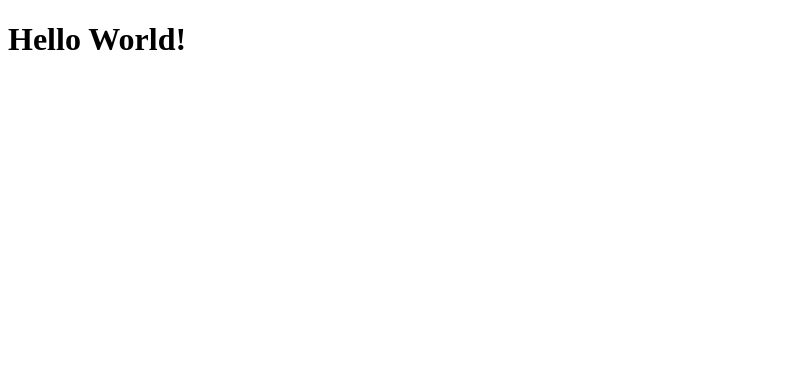
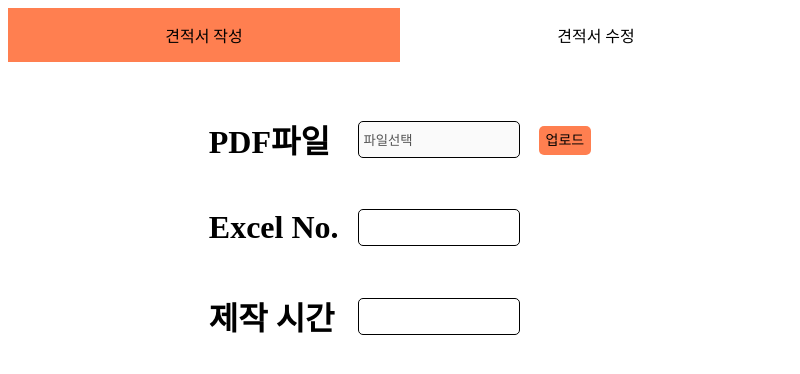
Before and after one commit to PIut0/HY3D_Automatic, an Electron app: page index.html in a window 800 px wide. Drawn offline with nearby package versions, Linux system fonts and the light colour scheme.

Commit message:
[feat] main page form main page input form and ui design

```diff
--- /dev/null
+++ b/css/index.css
@@ -0,0 +1,49 @@
+
+.nav_bar{
+    width: 100%;
+    display: flex;
+    justify-content: space-around;
+}
+.nav_bar div{
+    width: max-content;
+    width: 50%;
+    text-align: center;
+    padding: 15px;
+}
+.nav_bar div:first-child{
+    background-color: coral;
+}
+
+.main_content{
+    display: flex;
+    width: 100%;
+    margin-top: 30px;
+    justify-content: center;
+    align-items: center;
+    flex-direction: column;
+}
+
+/* .row_content{
+    display: flex;
+    flex-direction: row;
+    justify-content: center;
+    align-items: center;
+} */
+td input[type="file"]{
+    display: none;
+}
+td input[type="text"]{
+    margin: 15px;
+    padding: 5px;
+    width: 150px;
+    height: 25px;
+    border-radius: 5px;
+    box-shadow: none;
+    border: 1px solid black;
+}
+td label{
+    background-color: coral;
+    border-radius: 5px;
+    padding: 7px;
+    font-size: 14px;
+}
--- a/index.html
+++ b/index.html
@@ -7,16 +7,89 @@
       }
     </style>
     <meta charset="UTF-8">
-    <!-- https://developer.mozilla.org/en-US/docs/Web/HTTP/CSP -->
-    <meta http-equiv="Content-Security-Policy" content="default-src 'self'; script-src 'self'">
-    <meta http-equiv="X-Content-Security-Policy" content="default-src 'self'; script-src 'self'">
+    <link rel="stylesheet" href="./css/index.css">
+    <script src="https://ajax.googleapis.com/ajax/libs/jquery/3.4.1/jquery.min.js"></script>
     <title>Hello World!</title>
   </head>
 
   <body>
-    <h1>Hello World!</h1>
+    <nav class="nav_bar">
+      <div id="est_make">
+        견적서 작성
+      </div>
+      <div id="est_modify">
+        견적서 수정
+      </div>
+    </nav>
+    <div class="main_content">
+      <table>
+        <tr>
+          <div class="row_content">
+            <td>
+              <h1>PDF파일</h1>
+            </td>
+            <td>
+              <input class="upload-name" value="파일선택" disabled="disabled" type="text">
+              <label for="pdfFile">업로드</label>
+              <input type="file" id="pdfFile" class="upload-hidden">
+            </td>
+          </div>
+        </tr>
+        <tr>
+          <div class="row_content">
+            <td>
+              <h1>Excel No.</h1>
+            </td>
+            <td>
+              <input type="text" id="excel_no">
+            </td>
+          </div>
+        </tr>
+        <tr>
+          <div class="row_content">
+            <td>
+              <h1>제작 시간</h1>
+            </td>
+            <td>
+              <input type="text" id="time">
+            </td>
+          </div>
+        </tr>
+      </table>
+      <!-- <div class="row_content">
+        <h1>PDF파일</h1>
+        <input class="upload-name" value="파일선택" disabled="disabled" type="text">
+        <label for="ex_filename">업로드</label>
+        <input type="file" id="ex_filename" class="upload-hidden">
+      </div>
+      <div class="row_content">
+        <h1>Excel No.</h1>
+        <input type="text" id="excel_no">
+      </div>
+      <div class="row_content">
+        <h1>제작 시간</h1>
+        <input type="text" id="time">
+      </div> -->
 
+    </div>
     <!-- You can also require other files to run in this process -->
     <script src="./renderer.js"></script>
+    <script>
+      $(document).ready(function (){
+        var fileTarget = $('.upload-hidden');
+
+        fileTarget.on('change', function(){
+          if(window.FileReader){
+            var filename = $(this)[0].files[0].name;
+          }
+          else{
+            var filename = $(this).val().split('/').pop().split('\\').pop();
+          }
+
+          $(this).siblings('.upload-name').val(filename);
+        })
+
+      })
+    </script>
   </body>
 </html>
```
